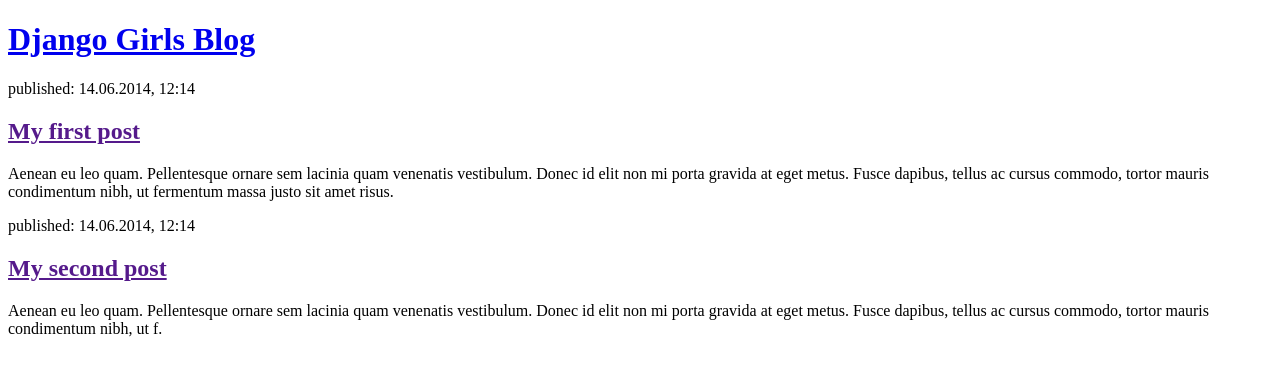
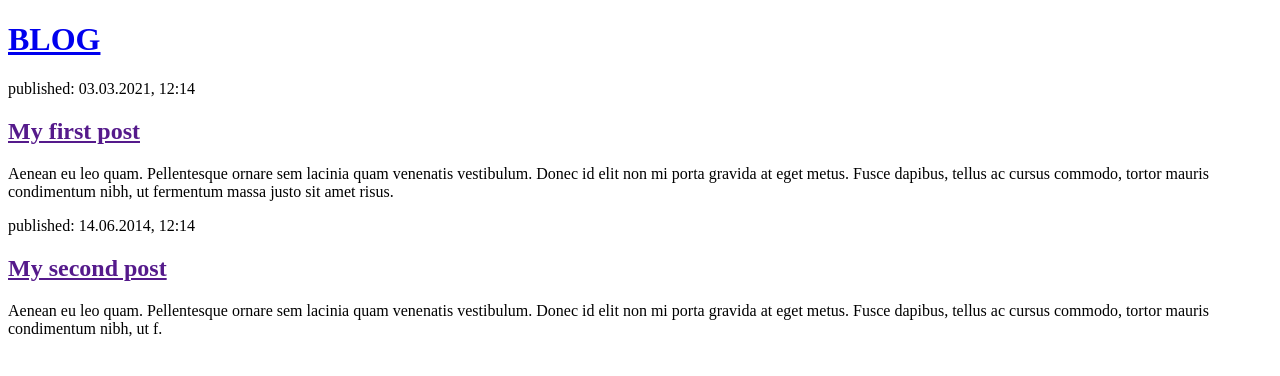
Before and after one commit to OrkenJR/my-first-blog, a Django app: page / in a window 1280 px wide. Shown: the top 376 px of the page. Run offline with Django 3.2, Linux system fonts and the light colour scheme.

Commit message:
Third commit

```diff
--- a/blog/templates/blog/post_list.html
+++ b/blog/templates/blog/post_list.html
@@ -1,15 +1,15 @@
 <!DOCTYPE html>
 <html>
     <head>
-        <title>Django Girls blog</title>
+        <title>Orken Nik's blog</title>
     </head>
     <body>
         <header>
-            <h1><a href="/">Django Girls Blog</a></h1>
+            <h1><a href="/">BLOG</a></h1>
         </header>
 
         <article>
-            <time>published: 14.06.2014, 12:14</time>
+            <time>published: 03.03.2021, 12:14</time>
             <h2><a href="">My first post</a></h2>
             <p>Aenean eu leo quam. Pellentesque ornare sem lacinia quam venenatis vestibulum. Donec id elit non mi porta gravida at eget metus. Fusce dapibus, tellus ac cursus commodo, tortor mauris condimentum nibh, ut fermentum massa justo sit amet risus.</p>
         </article>
```
